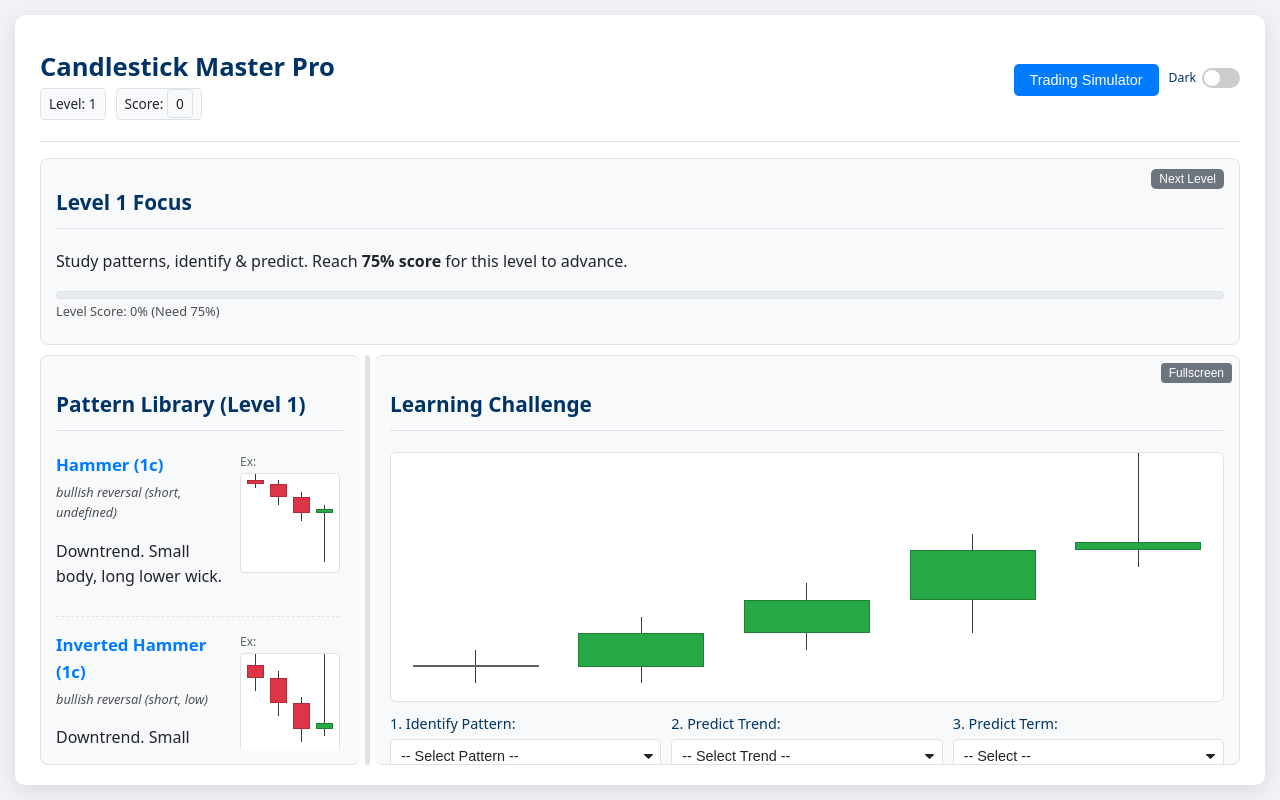
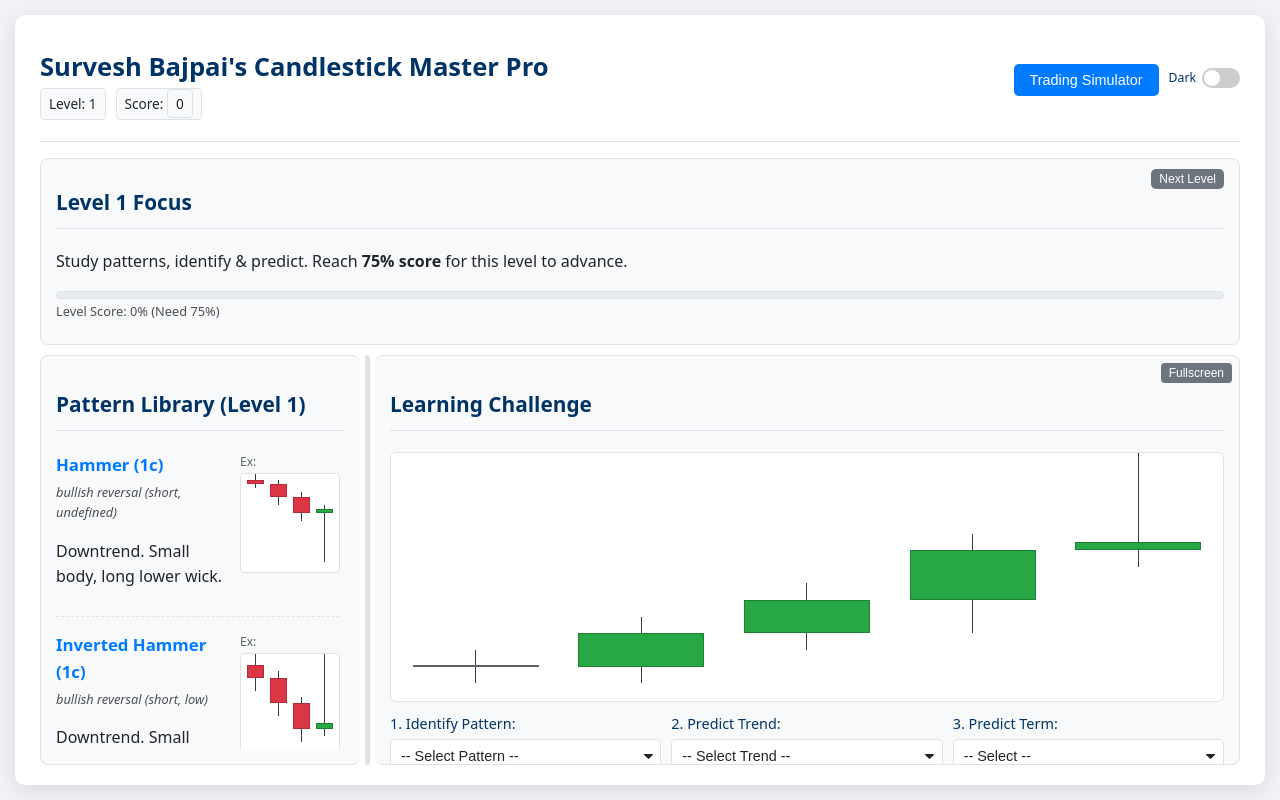
Before and after one commit to Survesh-Bajpai/Repository-X4-Survesh-s-Candlestick-Master-Pro, a plain HTML site: page index.html in a window 1280 px wide. Drawn offline with Linux system fonts and the light colour scheme.

Commit message:
Update index.html

```diff
--- a/index.html
+++ b/index.html
@@ -185,7 +185,7 @@
     <div class="game-container" id="game-container">
         <div class="header">
              <div class="header-left">
-                 <h1>Candlestick Master Pro</h1>
+                 <h1>Survesh Bajpai's Candlestick Master Pro</h1>
                  <div class="game-stats">
                     <span id="level-stat">Level: <span id="current-level">1</span></span>
                     <span>Score: <span id="current-score">0</span></span>
```
